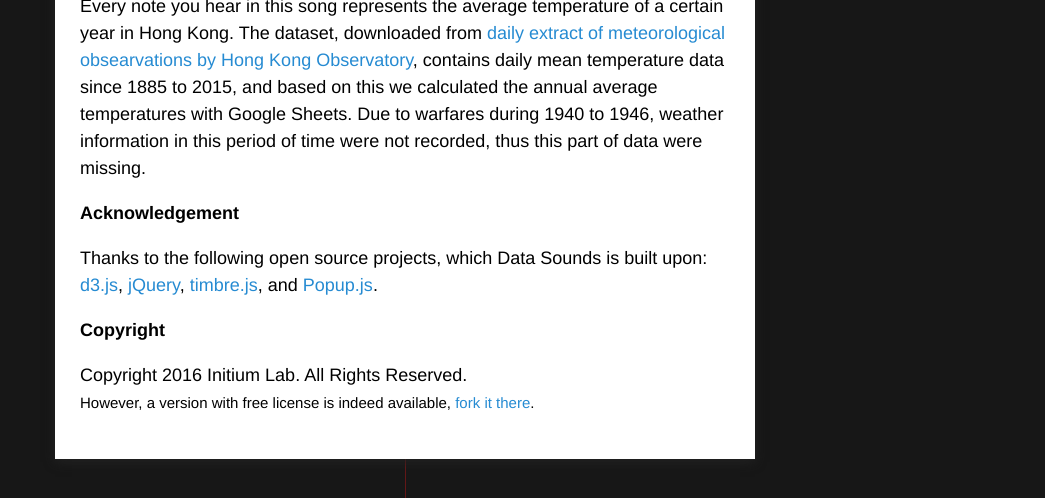
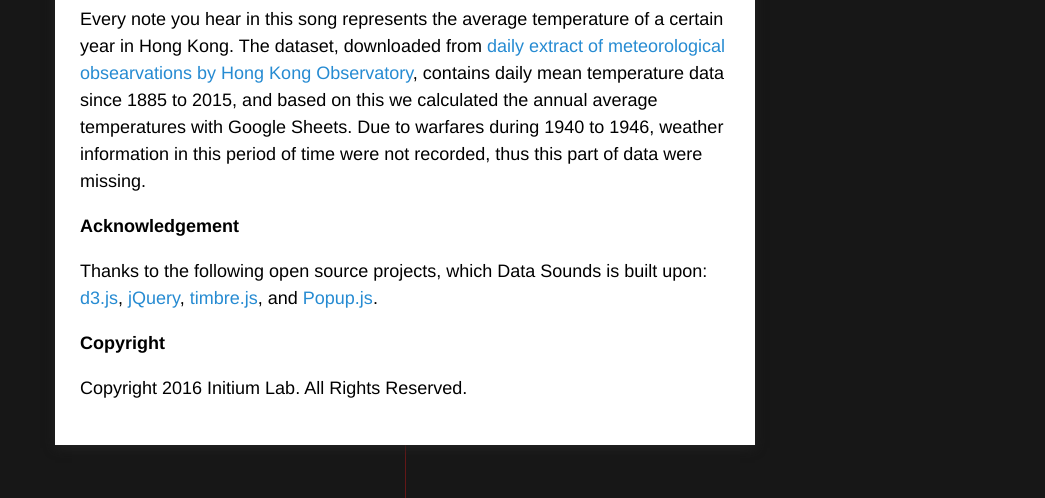
Before and after one commit to initiumsp/datasounds, a plain HTML site: page index.html in a window 1280 px wide. Both pictures are taken after a click on the link "About". Shown: the part 268-766 px from the top of the page, without its empty margins (235-1280 px from the left). Drawn offline with Linux system fonts and the light colour scheme.

Commit message:
Remove open source version. Sorry :(

```diff
--- a/index.html
+++ b/index.html
@@ -41,7 +41,7 @@
           <p><b>Acknowledgement</b></p>
           <p>Thanks to the following open source projects, which Data Sounds is built upon: <a href="https://d3js.org/">d3.js</a>, <a href="https://jquery.com/">jQuery</a>, <a href="https://mohayonao.github.io/timbre.js/">timbre.js</a>, and <a href="http://docs.toddish.co.uk/popup/">Popup.js</a>.</p>
           <p><b>Copyright</b></p>
-          <p>Copyright 2016 Initium Lab. All Rights Reserved. <br /><small>However, a version with free license is indeed available, <a href="https://git.beyond.codes/datasounds/">fork it there</a>.</small></p>
+          <p>Copyright 2016 Initium Lab. All Rights Reserved. </p>
 	    </div>
 
       <script src="vendor/jquery/dist/jquery.min.js"></script>
```
